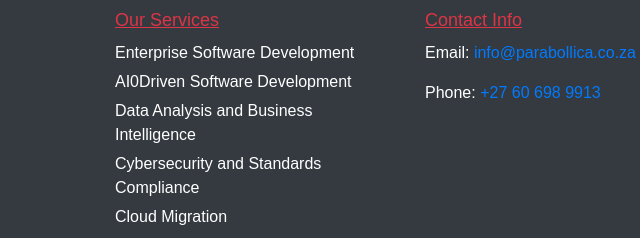
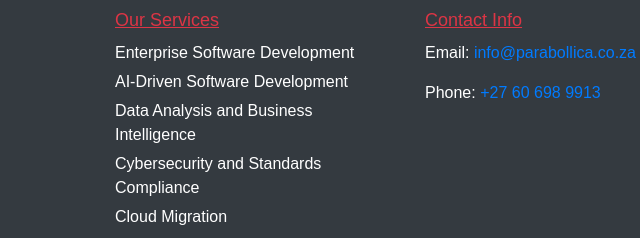
Before and after one commit to parabollica/parabollica.github.io, a plain HTML site: page index.html in a window 1280 px wide. Shown: the part 4370-4608 px from the top of the page, 570-1210 px from the left. Drawn offline with nearby package versions, Linux system fonts and the light colour scheme.

Commit message:
fixed typo

```diff
--- a/index.html
+++ b/index.html
@@ -1128,7 +1128,7 @@
             <h4>Our Services</h4>
             <ul>
                 <li>Enterprise Software Development</li>
-                <li>AI0Driven Software Development</li>
+                <li>AI-Driven Software Development</li>
                 <li>Data Analysis and Business Intelligence</li>
                 <li>Cybersecurity and Standards Compliance</li>
                 <li>Cloud Migration</li>
```
